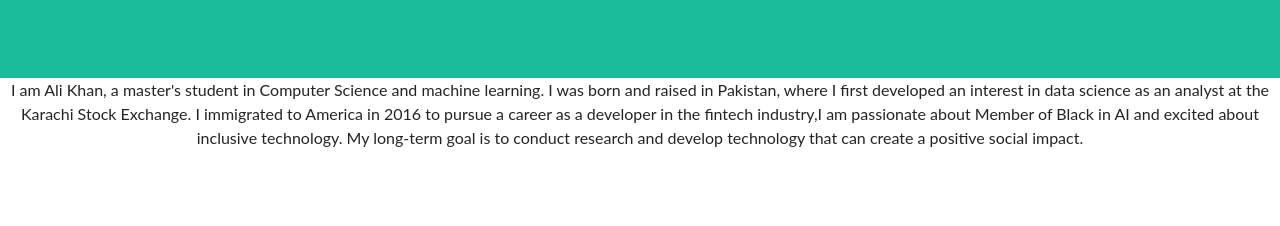
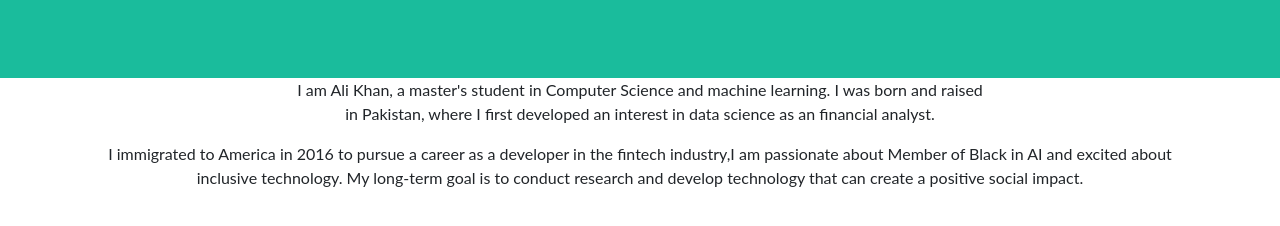
Before and after one commit to somnamubulist/somnambulist.github.io, a plain HTML site: page index.html in a window 1280 px wide. Shown: the part 358-584 px from the top of the page. Drawn offline with Linux system fonts and the light colour scheme.

Commit message:
Update index.html

```diff
--- a/index.html
+++ b/index.html
@@ -34,8 +34,10 @@
             </div>
         </header>
 
-        <section class="text-center">I am Ali Khan, a master's student in Computer Science and machine learning. I was born and raised in Pakistan, where I first developed an interest in data science as an analyst at the Karachi Stock Exchange. I immigrated to America in 2016 to pursue a career as a developer in the fintech industry,I am passionate about Member of Black in AI and excited about inclusive technology. My long-term goal is to conduct research and develop technology that can create a positive social impact. </section>
-            <div class="col-md-6 col-lg-4 mb-5">
+        <section class="text-center">
+            <div class="container">
+                <p >I am Ali Khan, a master's student in Computer Science and machine learning. I was born and raised <br> in Pakistan, where I first developed an interest in data science as an financial analyst.</p>
+                <p> I immigrated to America in 2016 to pursue a career as a developer in the fintech industry,I am passionate about Member of Black in AI and excited about inclusive technology. My long-term goal is to conduct research and develop technology that can create a positive social impact.</p>
             </div>
         </section>
     </body>
```
